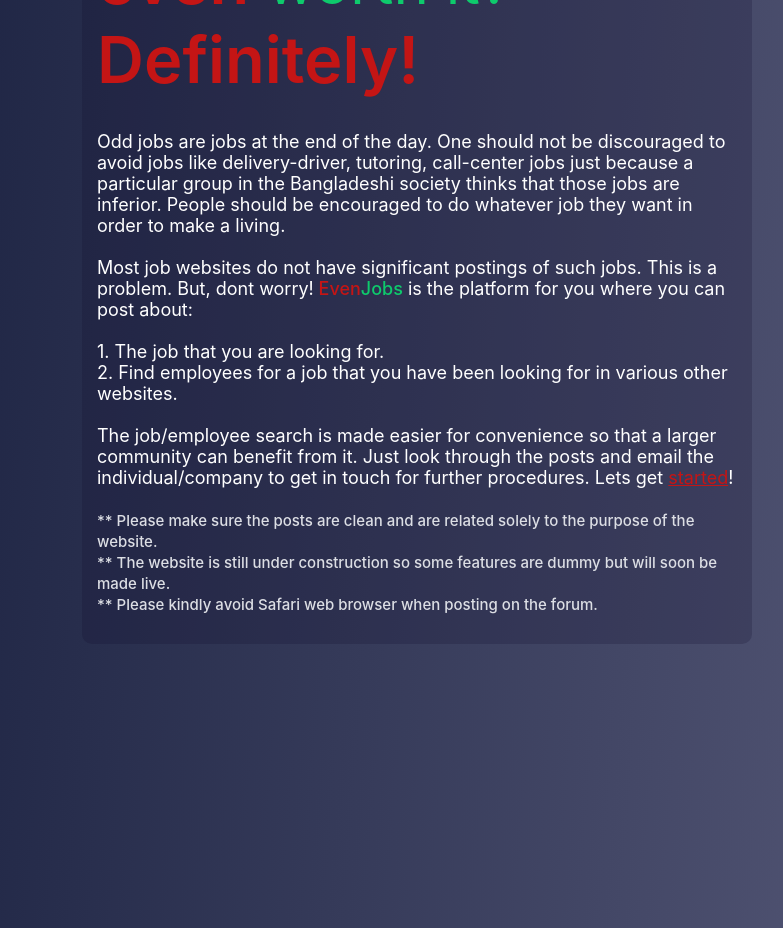
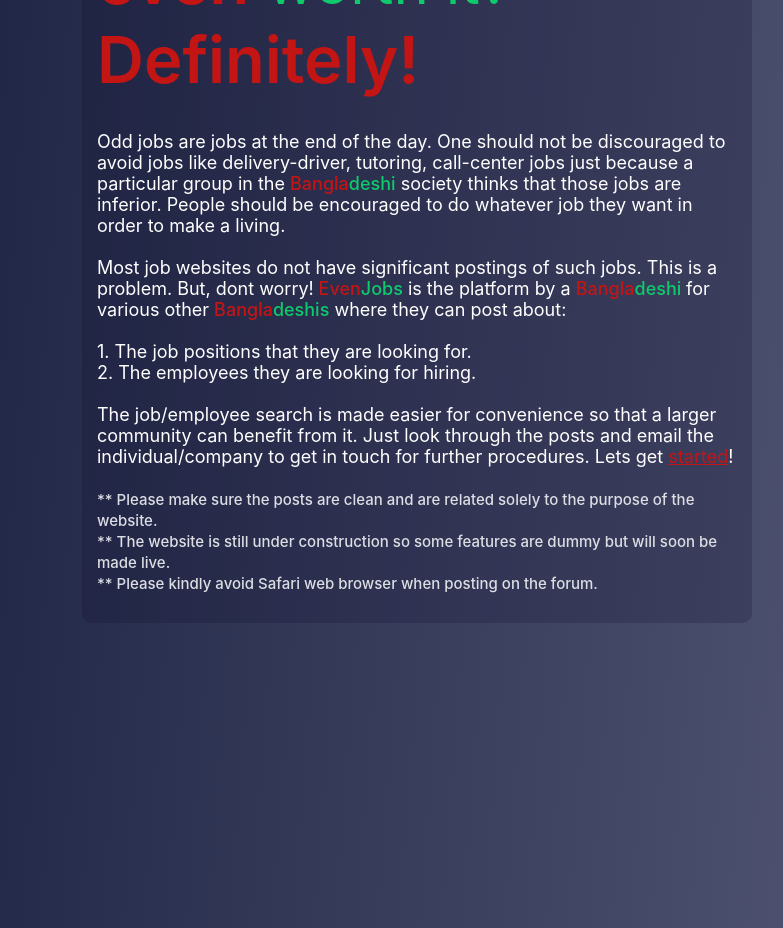
Before and after one commit to Taseen08/EvenJobs, a React (Create React App) app: page / in a window 1280 px wide. Shown: the part 900-1828 px from the top of the page, without its empty margins (223-1006 px from the left). Built offline with nearby package versions, Linux system fonts and the light colour scheme; no server answers.

Commit message:
Updated login page

```diff
--- a/src/Login.css
+++ b/src/Login.css
@@ -106,7 +106,7 @@
 
 .login .about-us .red {
   color: rgb(196, 21, 21) !important;
-  font-weight: 500;
+  font-weight: 450;
 }
 .login .about-us .green {
   color: rgb(14, 202, 108) !important;
--- a/src/Login.js
+++ b/src/Login.js
@@ -108,17 +108,21 @@
         <p>
           Odd jobs are jobs at the end of the day. One should not be discouraged
           to avoid jobs like delivery-driver, tutoring, call-center jobs just
-          because a particular group in the Bangladeshi society thinks that
-          those jobs are inferior. People should be encouraged to do whatever
-          job they want in order to make a living. <br /> <br />
+          because a particular group in the <span className="red"> Bangla</span>
+          <span className="green">deshi</span> society thinks that those jobs
+          are inferior. People should be encouraged to do whatever job they want
+          in order to make a living. <br /> <br />
           Most job websites do not have significant postings of such jobs. This
           is a problem. But, dont worry!
           <span className="red"> Even</span>
-          <span className="green">Jobs</span> is the platform for you where you
-          can post about: <br /> <br />
-          1. The job that you are looking for. <br />
-          2. Find employees for a job that you have been looking for in various
-          other websites. <br /> <br />
+          <span className="green">Jobs</span> is the platform by a{" "}
+          <span className="red"> Bangla</span>
+          <span className="green">deshi </span>
+          for various other <span className="red"> Bangla</span>
+          <span className="green">deshis</span> where they can post about:{" "}
+          <br /> <br />
+          1. The job positions that they are looking for. <br />
+          2. The employees they are looking for hiring. <br /> <br />
           The job/employee search is made easier for convenience so that a
           larger community can benefit from it. Just look through the posts and
           email the individual/company to get in touch for further procedures.
```
